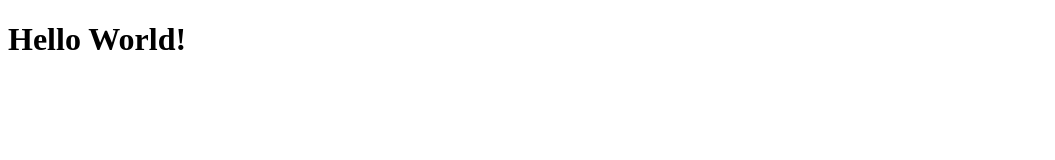
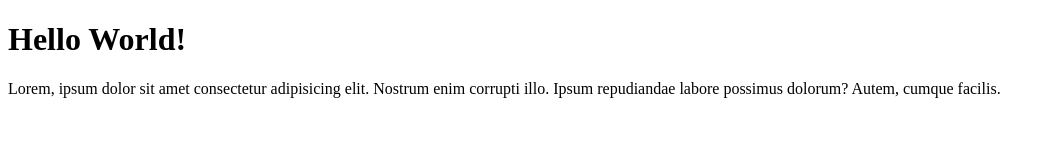
Before and after one commit to daleyjones/module-1-refactoring, a plain HTML site: page index.html in a window 1280 px wide. Shown: the whole page, without its empty margins (0-1055 px from the left). Drawn offline with Linux system fonts and the light colour scheme.

Commit message:
second commit

```diff
--- a/index.html
+++ b/index.html
@@ -8,5 +8,10 @@
   </head>
   <body>
     <h1>Hello World!</h1>
+    <p>
+      Lorem, ipsum dolor sit amet consectetur adipisicing elit. Nostrum enim
+      corrupti illo. Ipsum repudiandae labore possimus dolorum? Autem, cumque
+      facilis.
+    </p>
   </body>
 </html>
```
